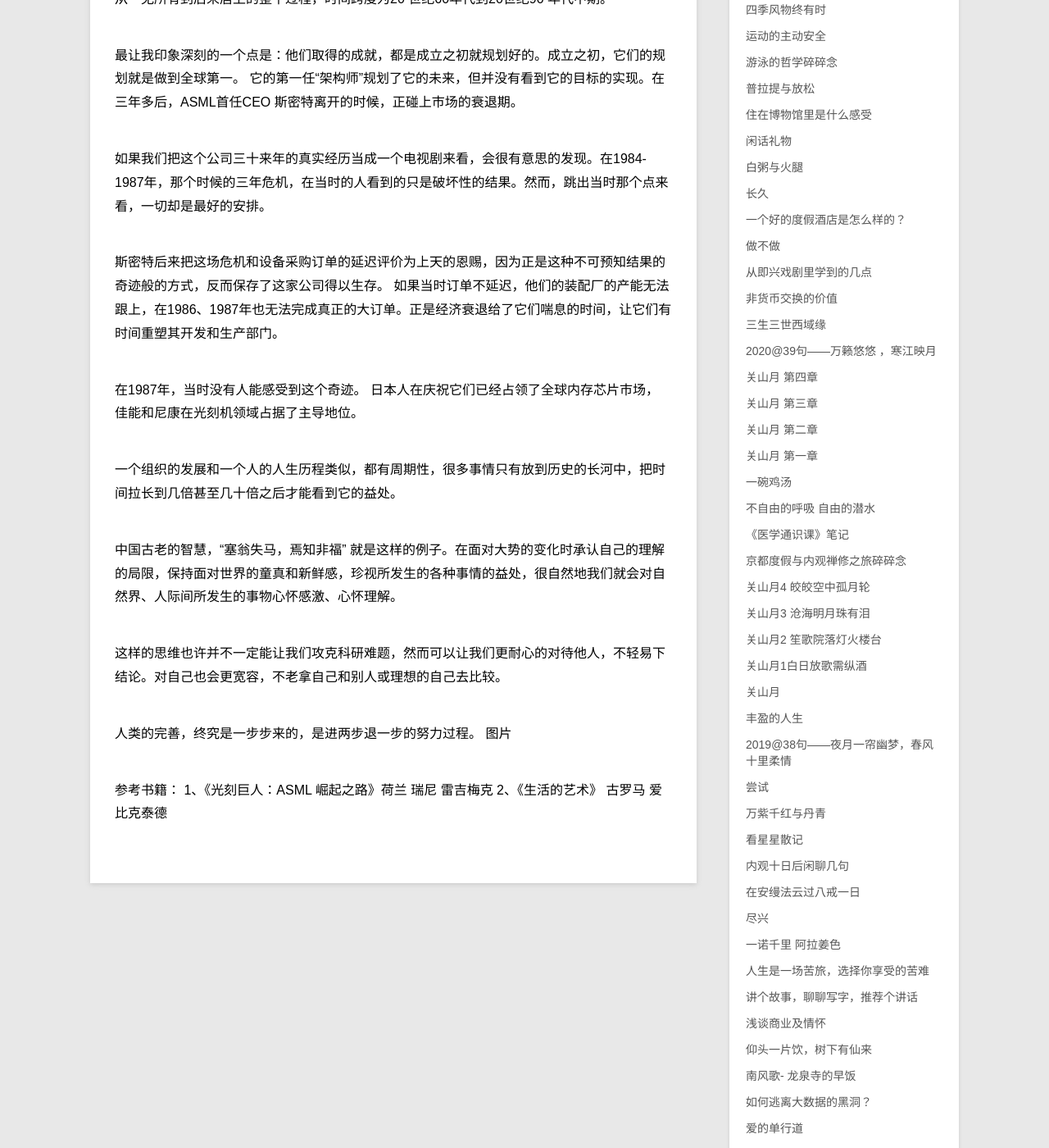
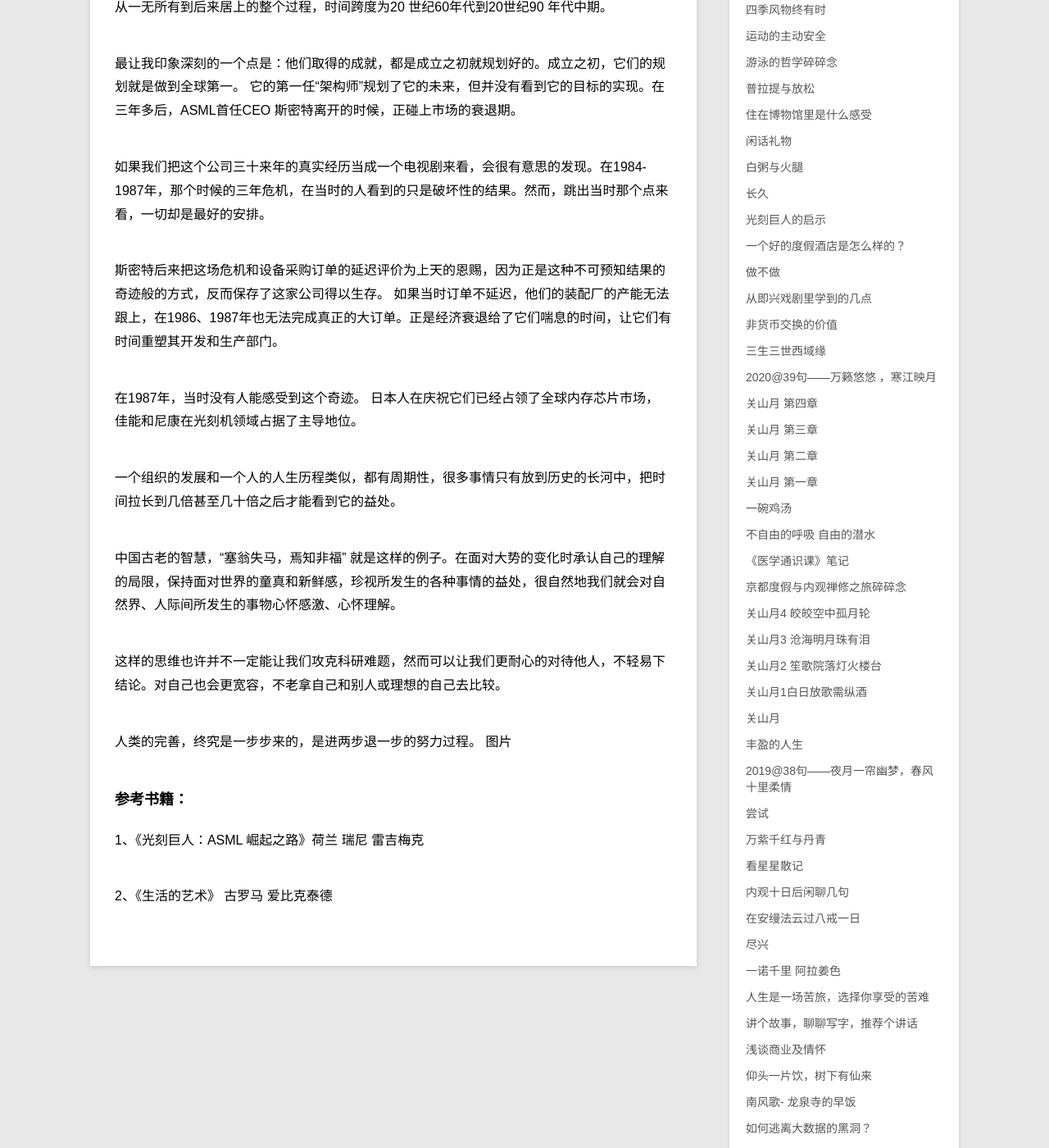
Before and after one commit to violettianjie/violettianjie.github.io, a Jekyll site: the page built from _posts/blog/2021-02-28-guangke.md, in a window 1280 px wide and 1400 px high, scrolled down 593 px. Shown: the whole window at 82% size. Built offline with Jekyll 4.4.1, drawn with Linux system fonts in a browser that asks for light colours; our own code applies the rules of GitHub Pages for plain Markdown files.

Commit message:
Update 2021-02-28-guangke.md

```diff
--- a/_posts/blog/2021-02-28-guangke.md
+++ b/_posts/blog/2021-02-28-guangke.md
@@ -1,4 +1,9 @@
-
+---
+layout: post
+title: "光刻巨人的启示"
+description: "读书笔记"
+category: blog
+---
 
 ### 光刻巨人的启示
 
@@ -25,6 +30,8 @@
 人类的完善，终究是一步步来的，是进两步退一步的努力过程。
 图片
 
-参考书籍：
+### 参考书籍：
+
 1、《光刻巨人：ASML 崛起之路》荷兰 瑞尼 雷吉梅克
+
 2、《生活的艺术》 古罗马 爱比克泰德
```
